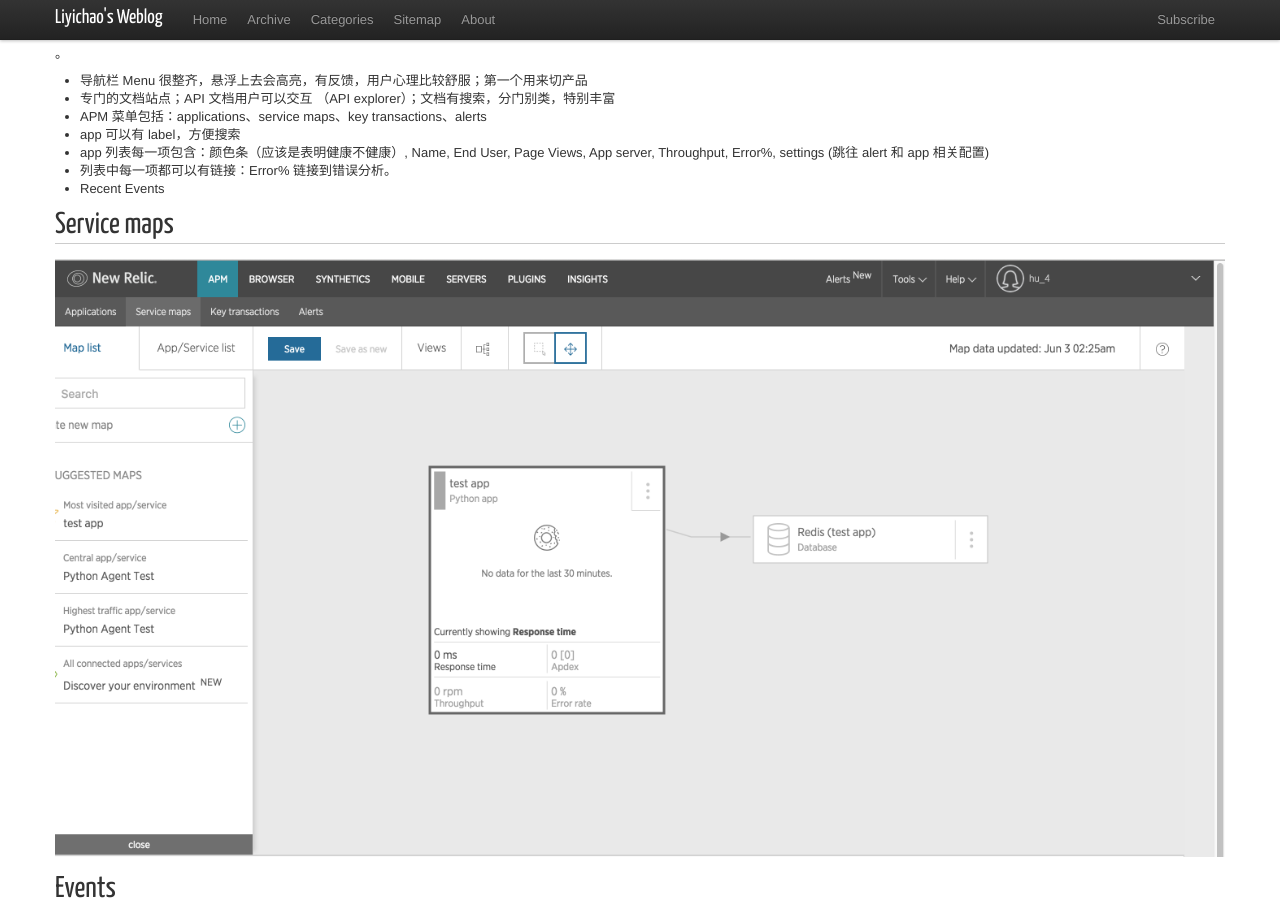
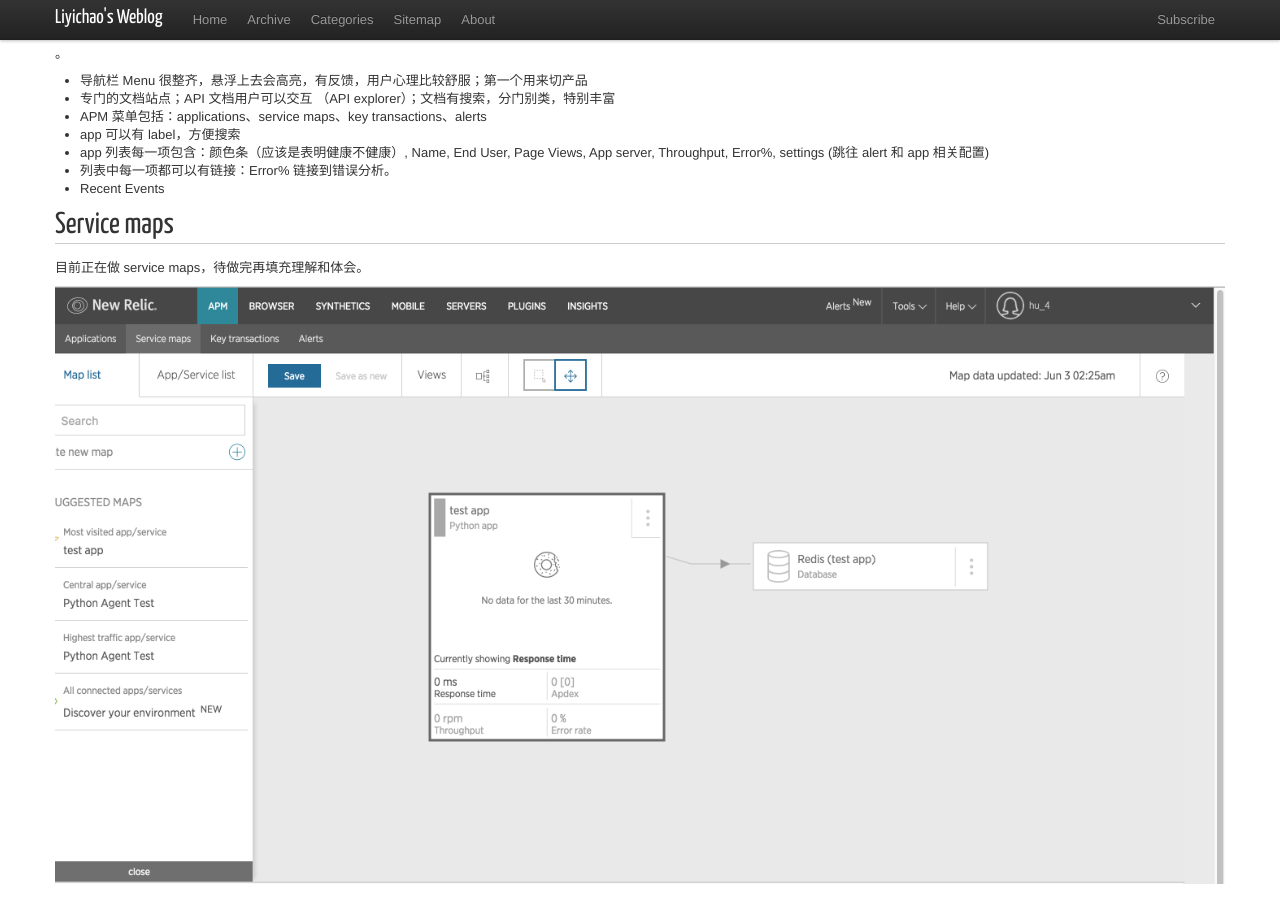
Before and after one commit to liyichao/liyichao.github.io, a Jekyll site: the page built from _posts/2016/2016-05-31-new-relic-apm-research.md, in a window 1280 px wide and 900 px high, scrolled down 1390 px. Built offline with Jekyll 4.4.1, drawn with Linux system fonts in a browser that asks for light colours; nearby versions of some CDN libraries; Markdown is read by kramdown in place of the engine named in the settings; comment, search, counter and statistics services are not loaded.

Commit message:
Add notes.

```diff
--- a/_posts/2016/2016-05-31-new-relic-apm-research.md
+++ b/_posts/2016/2016-05-31-new-relic-apm-research.md
@@ -62,6 +62,8 @@
 
 ## Service maps
 
+目前正在做 service maps，待做完再填充理解和体会。
+
 ![image](/assets/img/newrelic/Service_Maps.png)
 
 
```
